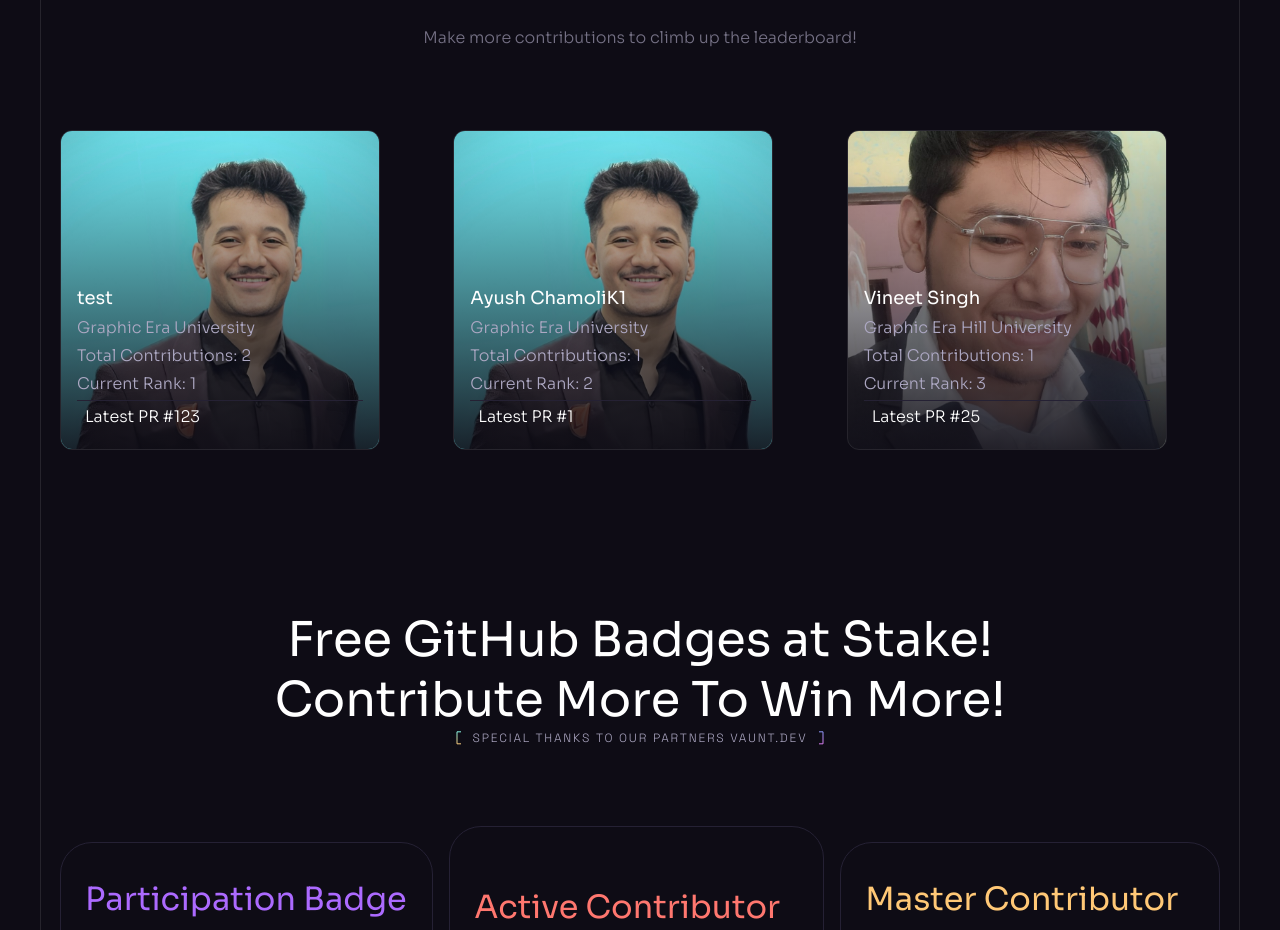
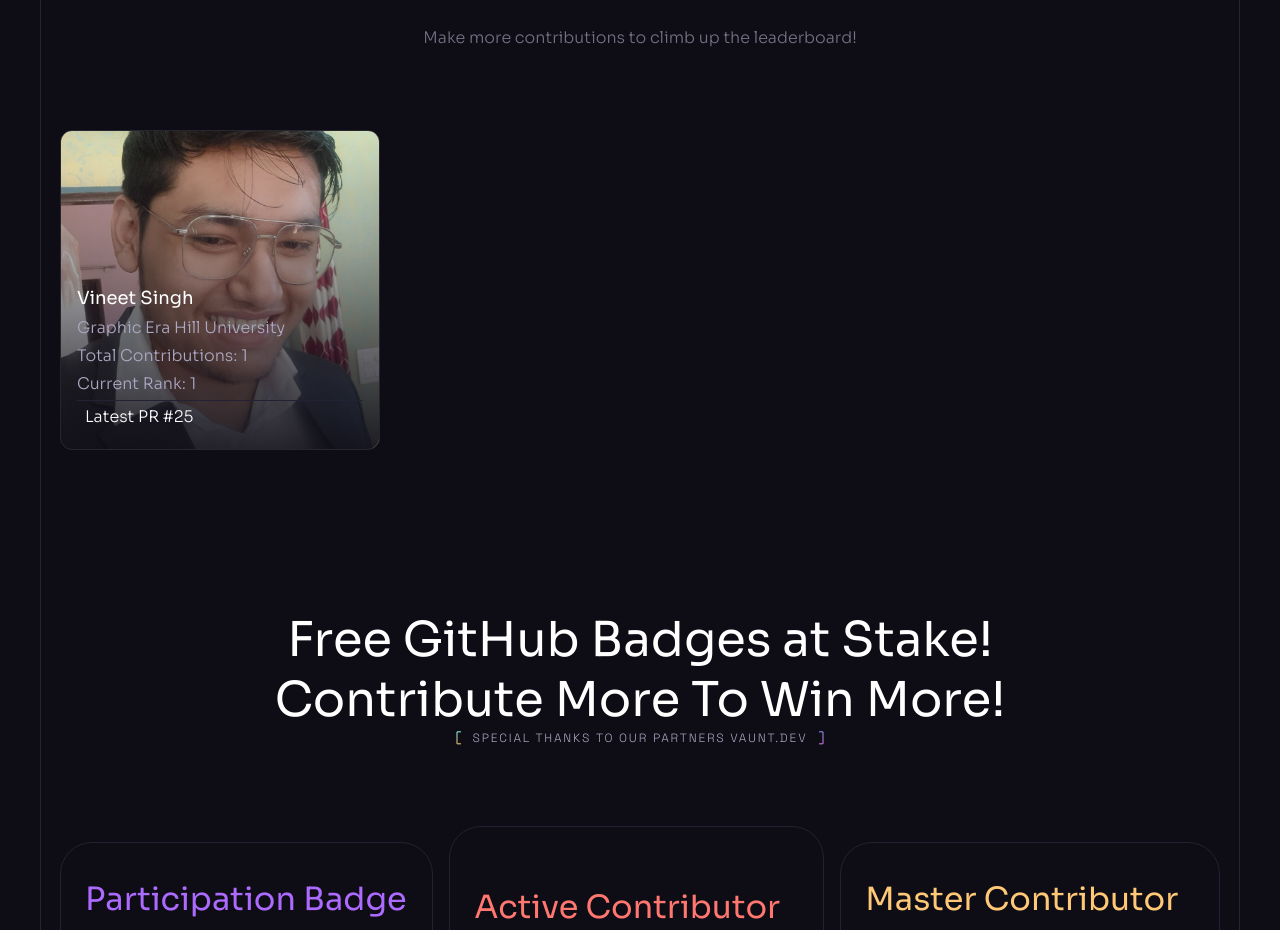
Before and after one commit to iamAyushChamoli/hacktoberfest-24, a React (Vite) app: page / in a window 1280 px wide. Shown: the part 4180-5110 px from the top of the page. Built offline with nearby package versions, Linux system fonts and the light colour scheme.

Commit message:
[FIXED]:Test Date Was Removed From participants.js file

```diff
--- a/src/participants/participants.js
+++ b/src/participants/participants.js
@@ -1,23 +1,7 @@
 import { ayush, vineet } from "./avatars/index";
 
 export const participantData = [
-  {
-    id: "1",
-    name: "Ayush ChamoliK1",
-    university: "Graphic Era University",
-    img: ayush,
-    pr: [1],
-    prLink: ["#link1"],
-  },
-  {
-    id: "2",
-    name: "test",
-    university: "Graphic Era University",
-    img: ayush,
-    pr: [1, 123],
-    prLink: ["ink1", "link2"],
-  },
-  {
+ {
     id: "3",
     name: "Vineet Singh",
     university: "Graphic Era Hill University",
```
